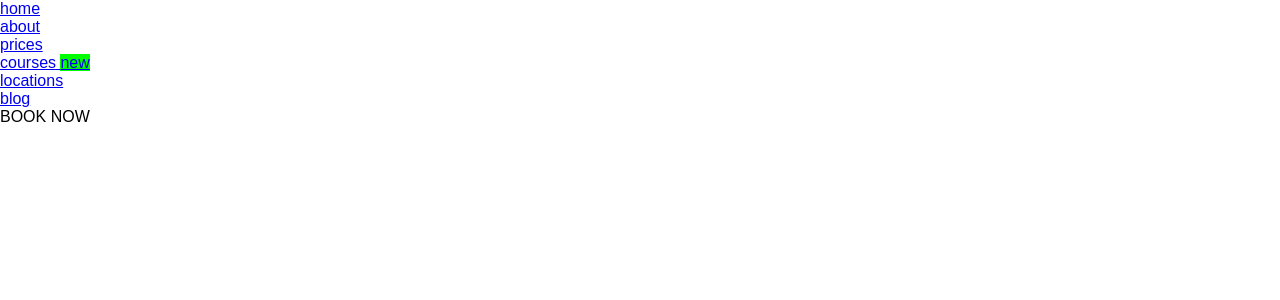
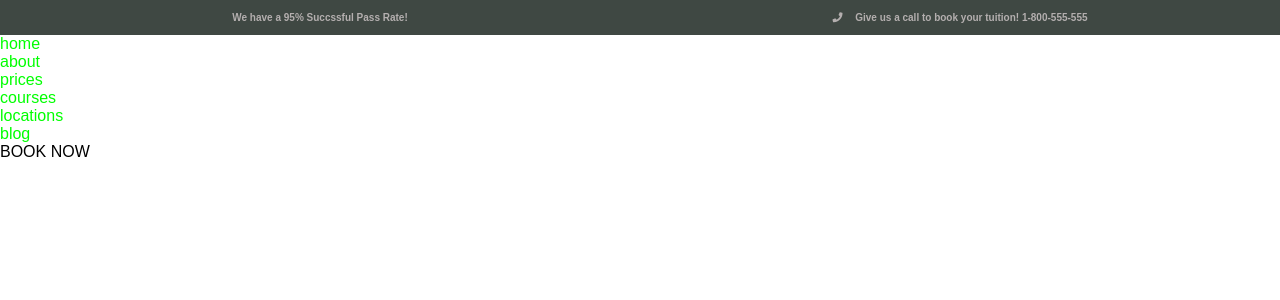
Before and after one commit to NeriEroi/proj-html-vuejs, a Vue app: page / in a window 1280 px wide. Shown: the top 300 px of the page. Built offline with nearby package versions, Linux system fonts and the light colour scheme; a web font is replaced by a local one.

Commit message:
header, sub_header

```diff
--- a/package.json
+++ b/package.json
@@ -8,6 +8,7 @@
     "lint": "vue-cli-service lint"
   },
   "dependencies": {
+    "@fortawesome/fontawesome-free": "^5.15.4",
     "core-js": "^3.6.5",
     "vue": "^2.6.11"
   },
--- a/src/components/Header.vue
+++ b/src/components/Header.vue
@@ -1,6 +1,23 @@
 <template>
   <header>
     <!-- <img src="../assets/images/driving_preview.jpg" alt=""> -->
+
+    <div class="sub_header">
+
+      <section>
+        <h5>
+          We have a 95% Succssful Pass Rate!
+        </h5>
+      </section>
+
+      <section>
+        <h5>
+          <i class="fas fa-phone"></i>
+          Give us a call to book your tuition! 1-800-555-555
+        </h5>
+      </section>
+
+    </div>
 
     <ul>
       <li v-for="(headerLink, index) in headerLinks" :key="index">
@@ -56,14 +73,47 @@ export default {
 <style scoped lang="scss">
 @import "../style/generals";
 @import "../style/vars";
+@import '~@fortawesome/fontawesome-free/css/all.min.css';
 
 header {
+  width: 100%;
+
+  .sub_header {
+    height: 35px;
+    background-color: $headergray;
+    display: flex;
+
+    section {
+      height: 100%;
+      width: calc(100% / 2);
+      // background-color: magenta;
+      // border: 1px solid black;
+      display: flex;
+      justify-content: center;
+      align-items: center;
+
+      h5 {
+        color: $gray;
+        font-size: 10px;
+
+        i {
+          margin-right: 10px;
+        }
+      }
+    }
+  }
+
   ul {
-    li .new::after {
+    li a {
+      color: lime;
+      text-decoration: none;
+
+      .new::after {
       width: 10px;
       height: 10px;
       background-color: lime;
       content: "new";
+      }
     }
   }
 }
--- a/src/style/vars.scss
+++ b/src/style/vars.scss
@@ -1,5 +1,6 @@
 // COLORS
 
-$headergray: #484848;
+$headergray: #3f4843;
+$gray: rgb(180, 175, 175);
 $darklightgreen: #79b27b;
 $lightgreen: #85b680;
```
Also changed, not shown: 1 other file (tests, documents, lock files or other folders).
